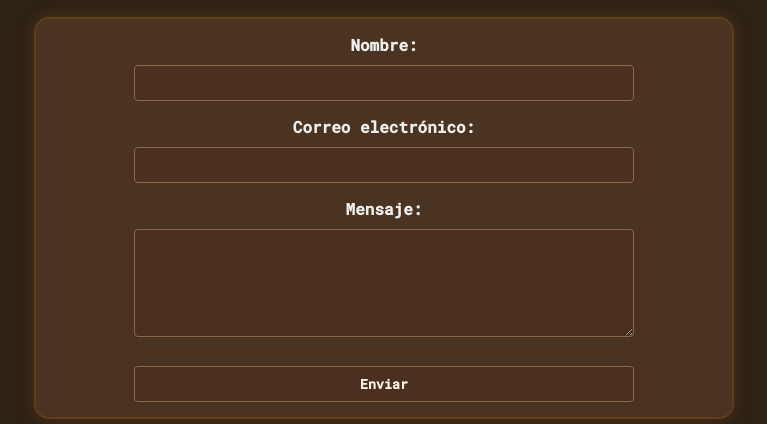
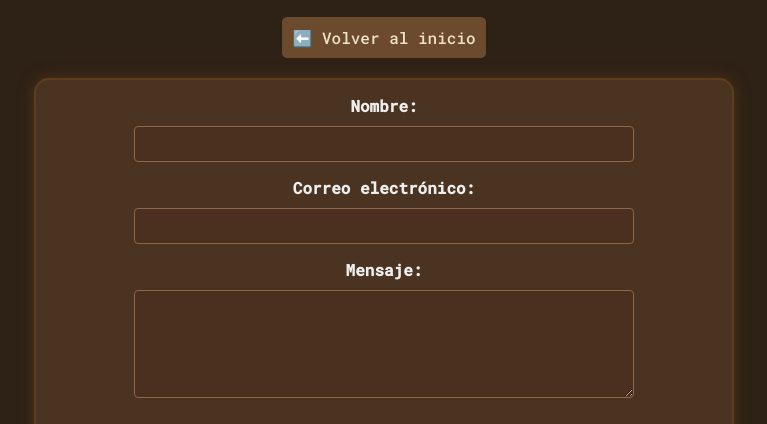
Before and after one commit to Ggrigera13/minesweeper-daw, a plain HTML site: page contacto.html in a window 1280 px wide. Shown: the part 86-510 px from the top of the page, without its empty margins (256-1023 px from the left). Drawn offline with Linux system fonts and the light colour scheme.

Commit message:
Incorporación de botón "Volver" en la pantalla de Contacto

```diff
--- a/contacto.html
+++ b/contacto.html
@@ -16,6 +16,9 @@
             <p>Contacto</p>
         </header>
         <main>
+            <a href="index.html" class="volver">
+                ⬅️ Volver al inicio
+            </a>
             <section>
                 <div class="juego">
                     <form id="formularioContacto" class="formulario-contacto">
--- a/styles/contacto.css
+++ b/styles/contacto.css
@@ -42,6 +42,16 @@ textarea:hover {
 body.tema-claro label {
     color: #fff5e6;
 }
+main a.volver {
+    margin-top: 20px;
+    padding: 10px;
+    border-radius: 5px;
+    background-color: #6b4a2d;
+    color: #eee1c5;
+}
+main a.volver:hover {
+    background-color: #5a3d25;
+}
 
 /* Media Queries */
 @media (max-width: 600px) {
```
